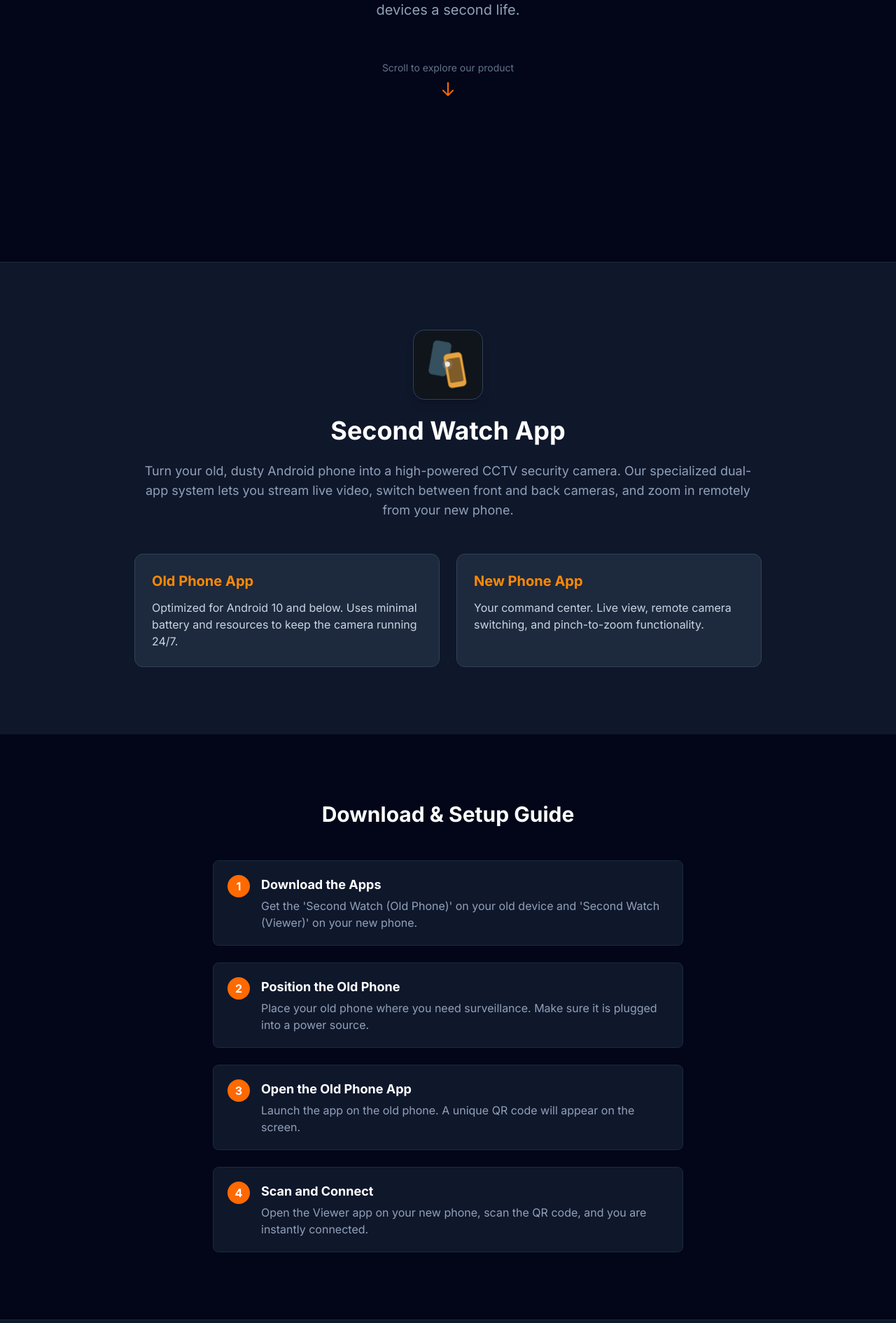
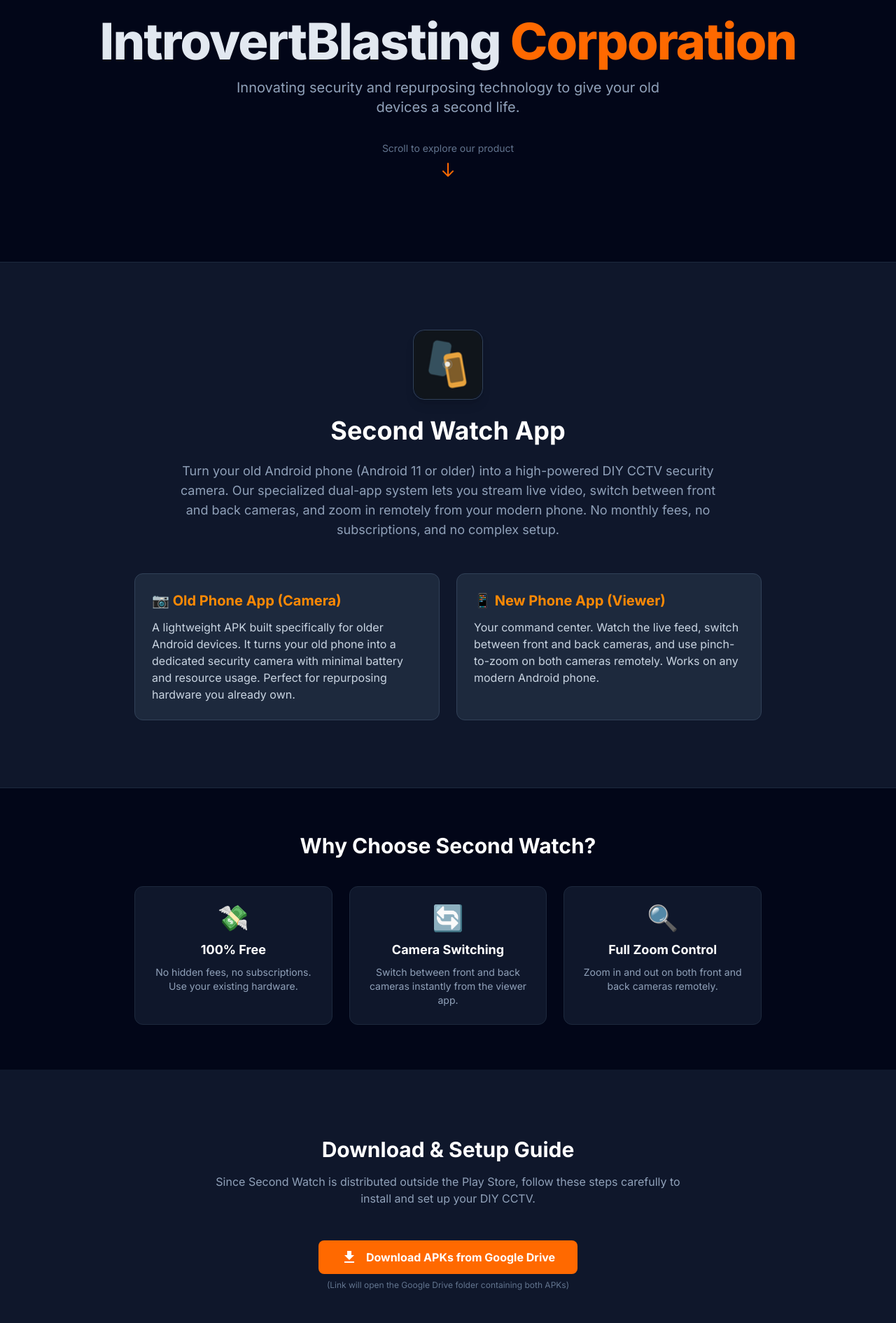
Before and after one commit to bikashamit/second-watch, a Next.js app: page / in a window 1280 px wide. Shown: the part 425-2315 px from the top of the page at 70% size. Built offline with nearby package versions, Linux system fonts and the light colour scheme; no server answers.

Commit message:
Add embedded YouTube tutorial video

```diff
--- a/app/page.tsx
+++ b/app/page.tsx
@@ -6,21 +6,23 @@
   return (
     <main className="min-h-screen bg-slate-950 text-slate-200">
 
-      {/* 1. COMPANY SECTION (First thing they see) */}
-      <section className="h-screen flex flex-col items-center justify-center px-4 text-center border-b border-slate-800">
-        <div className="mb-6">
+      {/* 1. COMPANY SECTION (Hero) */}
+      <section className="min-h-screen flex flex-col items-center justify-center border-b border-slate-800 overflow-hidden">
+        <div className="w-full mb-8">
           <Image
             src="/company-logo.png"
             alt="IntrovertBlasting Corporation"
-            width={150}
-            height={150}
-            className="mx-auto"
+            width={1920}
+            height={400}
+            className="w-full h-auto max-h-[300px] object-contain"
+            priority
           />
         </div>
+        <div className="px-4 text-center">
           <h1 className="text-5xl md:text-7xl font-extrabold tracking-tight mb-4">
             IntrovertBlasting <span className="text-orange-500">Corporation</span>
           </h1>
-        <p className="text-xl text-slate-400 max-w-2xl mb-8">
+          <p className="text-xl text-slate-400 max-w-2xl mx-auto mb-8">
             Innovating security and repurposing technology to give your old devices a second life.
           </p>
           <div className="animate-bounce mt-10">
@@ -28,6 +30,7 @@
             <svg className="w-6 h-6 mx-auto text-orange-500" fill="none" stroke="currentColor" viewBox="0 0 24 24">
               <path strokeLinecap="round" strokeLinejoin="round" strokeWidth="2" d="M19 14l-7 7m0 0l-7-7m7 7V3"></path>
             </svg>
+          </div>
         </div>
       </section>
 
@@ -44,56 +47,112 @@
             />
           </div>
           <h2 className="text-4xl font-bold mb-6 text-white">Second Watch App</h2>
-          <p className="text-lg text-slate-400 mb-8">
-            Turn your old, dusty Android phone into a high-powered CCTV security camera.
+          <p className="text-lg text-slate-400 mb-8 max-w-3xl mx-auto">
+            Turn your old Android phone (Android 11 or older) into a high-powered DIY CCTV security camera.
             Our specialized dual-app system lets you stream live video, switch between front and back cameras,
-            and zoom in remotely from your new phone.
+            and zoom in remotely from your modern phone. No monthly fees, no subscriptions, and no complex setup.
           </p>
           <div className="grid md:grid-cols-2 gap-6 text-left mt-12">
             <div className="bg-slate-800 p-6 rounded-xl border border-slate-700">
-              <h3 className="text-xl font-bold text-orange-400 mb-3">Old Phone App</h3>
+              <h3 className="text-xl font-bold text-orange-400 mb-3">📷 Old Phone App (Camera)</h3>
               <p className="text-slate-300">
-                Optimized for Android 10 and below. Uses minimal battery and resources to keep the camera running 24/7.
+                A lightweight APK built specifically for older Android devices. It turns your old phone into a dedicated
+                security camera with minimal battery and resource usage. Perfect for repurposing hardware you already own.
               </p>
             </div>
             <div className="bg-slate-800 p-6 rounded-xl border border-slate-700">
-              <h3 className="text-xl font-bold text-orange-400 mb-3">New Phone App</h3>
+              <h3 className="text-xl font-bold text-orange-400 mb-3">📱 New Phone App (Viewer)</h3>
               <p className="text-slate-300">
-                Your command center. Live view, remote camera switching, and pinch-to-zoom functionality.
+                Your command center. Watch the live feed, switch between front and back cameras, and use pinch-to-zoom
+                on both cameras remotely. Works on any modern Android phone.
               </p>
             </div>
           </div>
         </div>
       </section>
 
-      {/* 3. DOWNLOAD & INSTALLATION SECTION */}
-      <section className="py-24 px-4 bg-slate-950">
+      {/* 3. BENEFITS SECTION */}
+      <section className="py-16 px-4 bg-slate-950 border-t border-slate-800">
         <div className="max-w-4xl mx-auto text-center">
-          <h2 className="text-3xl font-bold mb-12 text-white">Download & Setup Guide</h2>
-          <div className="space-y-6 text-left max-w-2xl mx-auto">
+          <h2 className="text-3xl font-bold mb-10 text-white">Why Choose Second Watch?</h2>
+          <div className="grid grid-cols-1 md:grid-cols-3 gap-6">
+            <div className="bg-slate-900 p-6 rounded-xl border border-slate-800">
+              <div className="text-4xl mb-3">💸</div>
+              <h3 className="text-lg font-bold text-white mb-2">100% Free</h3>
+              <p className="text-slate-400 text-sm">No hidden fees, no subscriptions. Use your existing hardware.</p>
+            </div>
+            <div className="bg-slate-900 p-6 rounded-xl border border-slate-800">
+              <div className="text-4xl mb-3">🔄</div>
+              <h3 className="text-lg font-bold text-white mb-2">Camera Switching</h3>
+              <p className="text-slate-400 text-sm">Switch between front and back cameras instantly from the viewer app.</p>
+            </div>
+            <div className="bg-slate-900 p-6 rounded-xl border border-slate-800">
+              <div className="text-4xl mb-3">🔍</div>
+              <h3 className="text-lg font-bold text-white mb-2">Full Zoom Control</h3>
+              <p className="text-slate-400 text-sm">Zoom in and out on both front and back cameras remotely.</p>
+            </div>
+          </div>
+        </div>
+      </section>
+
+      {/* 4. DOWNLOAD & INSTALLATION SECTION */}
+      <section className="py-24 px-4 bg-slate-900">
+        <div className="max-w-4xl mx-auto">
+          <h2 className="text-3xl font-bold mb-4 text-center text-white">Download & Setup Guide</h2>
+          <p className="text-center text-slate-400 mb-12 max-w-2xl mx-auto">
+            Since Second Watch is distributed outside the Play Store, follow these steps carefully to install and set up your DIY CCTV.
+          </p>
+
+          {/* Download Button */}
+          <div className="text-center mb-12">
+            <a
+              href="https://drive.google.com/drive/folders/1LQbgKgcKAisbxM6ZnujiM73VRpqP6vVx"
+              target="_blank"
+              rel="noopener noreferrer"
+              className="inline-flex items-center gap-3 bg-orange-500 hover:bg-orange-600 text-white font-bold py-3 px-8 rounded-lg transition"
+            >
+              <svg className="w-6 h-6" fill="currentColor" viewBox="0 0 24 24"><path d="M5 20h14v-2H5v2zM19 9h-4V3H9v6H5l7 7 7-7z"/></svg>
+              Download APKs from Google Drive
+            </a>
+            <p className="text-xs text-slate-500 mt-2">
+              (Link will open the Google Drive folder containing both APKs)
+            </p>
+          </div>
+
+          <div className="space-y-6 text-left max-w-3xl mx-auto">
             {[
               {
                 step: 1,
-                title: "Download the Apps",
-                desc: "Get the 'Second Watch (Old Phone)' on your old device and 'Second Watch (Viewer)' on your new phone."
+                title: "Download the Correct APKs",
+                desc: "Download the 'Camera' APK for your old phone and the 'Viewer' APK for your new phone. The old phone version is optimized to be lightweight."
               },
               {
                 step: 2,
-                title: "Position the Old Phone",
-                desc: "Place your old phone where you need surveillance. Make sure it is plugged into a power source."
+                title: "Allow Installation from Unknown Sources",
+                desc: "On both phones, go to Settings → Security → Install unknown apps, and allow your file manager or browser to install APKs."
               },
               {
                 step: 3,
-                title: "Open the Old Phone App",
-                desc: "Launch the app on the old phone. A unique QR code will appear on the screen."
+                title: "Install the Apps",
+                desc: "Open the downloaded APK files. If prompted by Play Protect, select 'Install anyway' (don't scan). Complete the installation on both phones."
               },
               {
                 step: 4,
-                title: "Scan and Connect",
-                desc: "Open the Viewer app on your new phone, scan the QR code, and you are instantly connected."
+                title: "Set Up Your Camera (Old Phone)",
+                desc: "Open the app on your old phone and select 'Use as Camera'. The app will display your phone's Wi-Fi IP address."
+              },
+              {
+                step: 5,
+                title: "Connect the Viewer (New Phone)",
+                desc: "Open the app on your new phone and select 'Use as Viewer'. Enter the IP address shown on the old phone and tap 'Connect'."
+              },
+              {
+                step: 6,
+                title: "Watch the Tutorial",
+                desc: "For a complete visual walkthrough, watch our YouTube Short below."
               }
             ].map((item) => (
-              <div key={item.step} className="flex gap-4 items-start bg-slate-900 p-5 rounded-lg border border-slate-800">
+              <div key={item.step} className="flex gap-4 items-start bg-slate-800 p-5 rounded-lg border border-slate-700">
                 <span className="bg-orange-500 text-white font-bold rounded-full w-8 h-8 flex items-center justify-center shrink-0">
                   {item.step}
                 </span>
@@ -104,16 +163,69 @@
               </div>
             ))}
           </div>
+
+          {/* YouTube Embedded Video */}
+          <div className="mt-16 max-w-2xl mx-auto">
+            <h3 className="text-2xl font-bold text-center text-white mb-6">📺 Watch the Full Tutorial</h3>
+            <div className="relative w-full aspect-video rounded-xl overflow-hidden border-2 border-slate-700 shadow-2xl">
+              <iframe
+                src="https://www.youtube.com/embed/hfCa5c7y77Q"
+                title="Second Watch Setup Tutorial"
+                allow="accelerometer; autoplay; clipboard-write; encrypted-media; gyroscope; picture-in-picture; web-share"
+                allowFullScreen
+                className="absolute top-0 left-0 w-full h-full"
+              ></iframe>
+            </div>
+            <p className="text-center text-slate-500 text-sm mt-4">
+              Having trouble viewing? {" "}
+              <a
+                href="https://www.youtube.com/shorts/hfCa5c7y77Q"
+                target="_blank"
+                rel="noopener noreferrer"
+                className="text-orange-500 hover:underline"
+              >
+                Open on YouTube
+              </a>
+            </p>
+          </div>
         </div>
       </section>
 
-      {/* 4. REVIEWS & Q/A BOXES */}
+      {/* 5. REMOTE ACCESS & DISCLAIMER SECTION */}
+      <section className="py-16 px-4 bg-slate-950 border-t border-slate-800">
+        <div className="max-w-3xl mx-auto">
+          <div className="bg-slate-900 p-8 rounded-xl border border-slate-700 mb-8">
+            <h2 className="text-2xl font-bold mb-4 text-white">🌐 Access your camera from a different network</h2>
+            <p className="text-slate-300 mb-4">
+              Second Watch works perfectly on the same Wi-Fi network. If you want to view your camera from a different network (e.g., outside your home), you can use <strong>Tailscale</strong>.
+            </p>
+            <ol className="list-decimal list-inside text-slate-400 space-y-2">
+              <li>Install <strong>Tailscale</strong> from the Play Store on both phones.</li>
+              <li>Log in to the <strong>same Tailscale account</strong> on both devices.</li>
+              <li>Open Tailscale on your old phone and note its assigned IP address.</li>
+              <li>Enter that IP address in the Viewer app on your new phone.</li>
+            </ol>
+          </div>
+
+          <div className="bg-red-900/20 border border-red-800/50 p-6 rounded-xl">
+            <h3 className="text-lg font-bold text-red-400 mb-2 flex items-center gap-2">
+              ⚠️ Disclaimer
+            </h3>
+            <p className="text-slate-300 text-sm">
+              Second Watch is a legitimate security and surveillance tool. It is <strong>not</strong> a hacking application.
+              Both devices must have the app installed, and the user must explicitly grant camera permissions on the old phone.
+              Remote access requires both devices to be logged into the same Tailscale account. Use this software responsibly and only on devices you own.
+            </p>
+          </div>
+        </div>
+      </section>
+
+      {/* 6. REVIEWS & Q/A BOXES */}
       <section className="py-24 px-4 bg-slate-900 border-t border-slate-800">
         <div className="max-w-4xl mx-auto">
           <h2 className="text-3xl font-bold mb-12 text-center text-white">Community & Support</h2>
           <div className="grid md:grid-cols-2 gap-8">
 
-            {/* Reviews Box */}
             <Link href="/reviews" className="group">
               <div className="bg-slate-800 p-10 rounded-2xl border border-slate-700 hover:border-orange-500 transition duration-300 h-full flex flex-col items-center text-center">
                 <div className="text-5xl text-yellow-400 mb-4">★★★★★</div>
@@ -127,7 +239,6 @@
               </div>
             </Link>
 
-            {/* Q/A Forum Box */}
             <Link href="/forum" className="group">
               <div className="bg-slate-800 p-10 rounded-2xl border border-slate-700 hover:border-orange-500 transition duration-300 h-full flex flex-col items-center text-center">
                 <div className="text-5xl text-blue-400 mb-4">💬</div>
```
Lines whose indentation alone changed are shown as unchanged.
